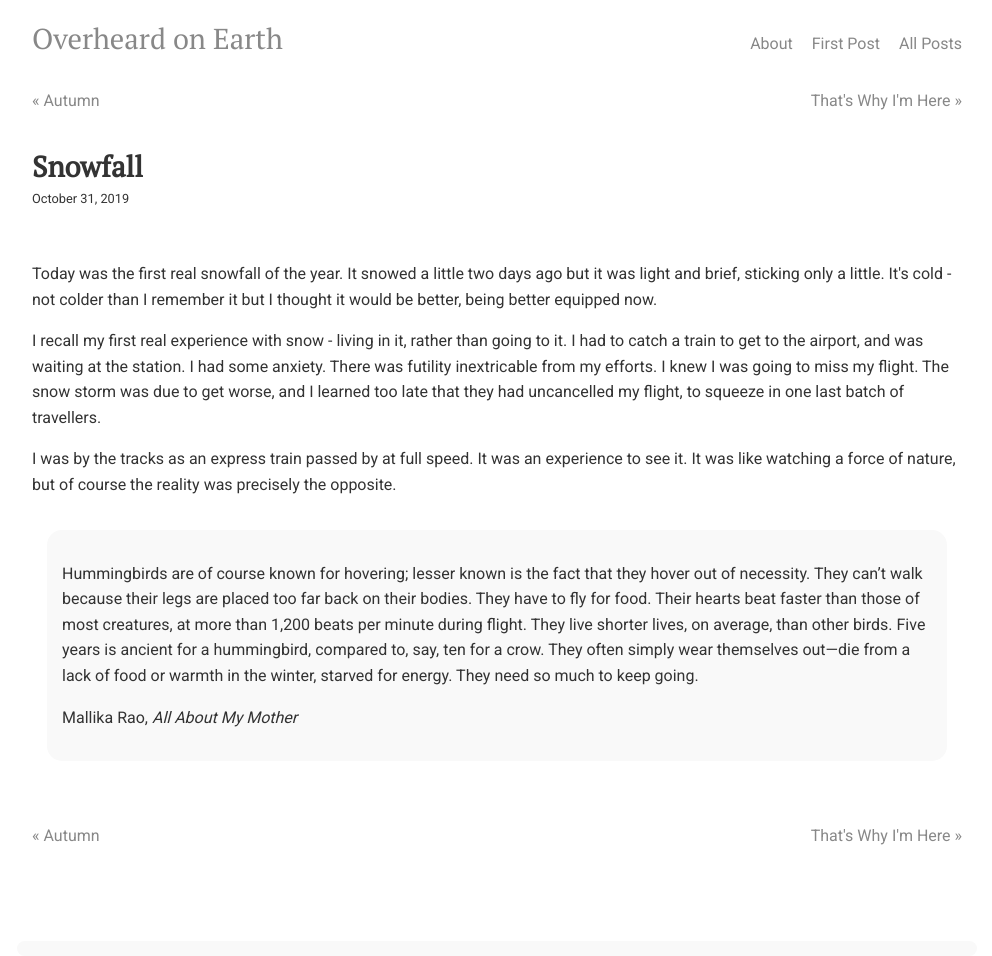
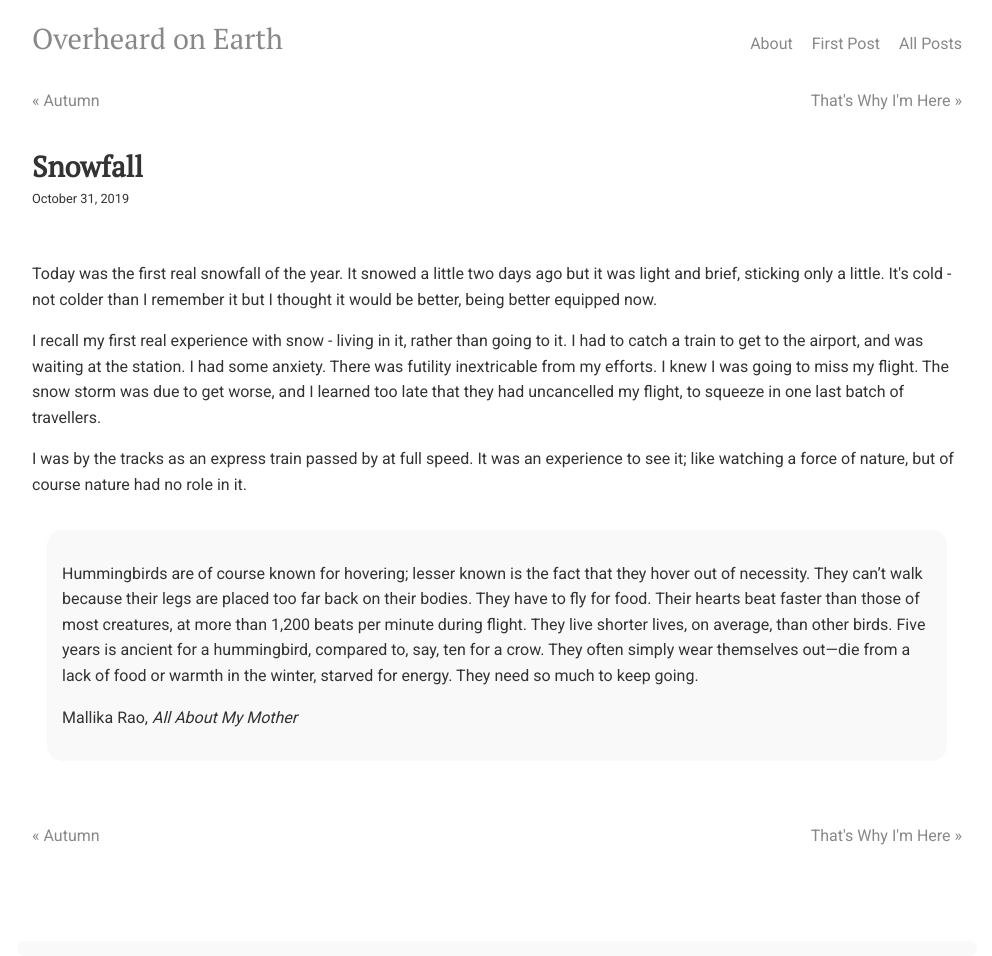
Before and after one commit to overheardonearth/overheardonearth.github.io, a Jekyll site: the page built from _posts/2019-10-31-snowfall.html, in a window 1280 px wide. Shown: the whole page, without its empty margins (143-1135 px from the left). Built offline with Jekyll 4.4.1, drawn with Linux system fonts in a browser that asks for light colours; comment, search, counter and statistics services are not loaded.

Commit message:
Update 2019-10-31-snowfall.html

```diff
--- a/_posts/2019-10-31-snowfall.html
+++ b/_posts/2019-10-31-snowfall.html
@@ -10,7 +10,7 @@ Today was the first real snowfall of the year. It snowed a little two days ago b
 <p>
 I recall my first real experience with snow - living in it, rather than going to it. I had to catch a train to get to the airport, and was waiting at the station. I had some anxiety. There was futility inextricable from my efforts. I knew I was going to miss my flight. The snow storm was due to get worse, and I learned too late that they had uncancelled my flight, to squeeze in one last batch of travellers.
 
-<p>I was by the tracks as an express train passed by at full speed. It was an experience to see it. It was like watching a force of nature, but of course the reality was precisely the opposite.
+<p>I was by the tracks as an express train passed by at full speed. It was an experience to see it; like watching a force of nature, but of course nature had no role in it.
 
 <div class="media">
 <p>
```
